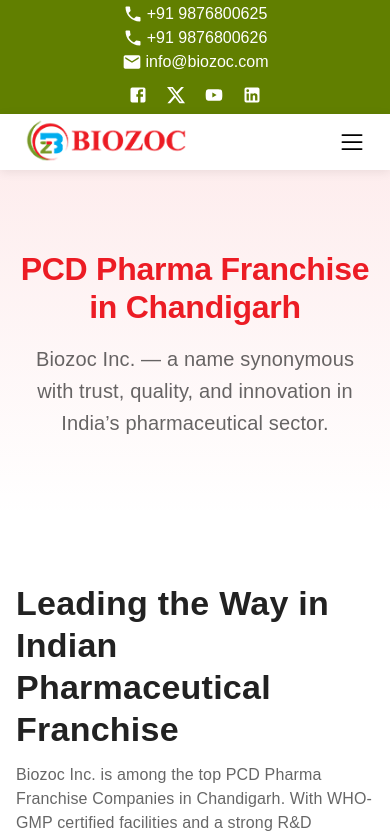
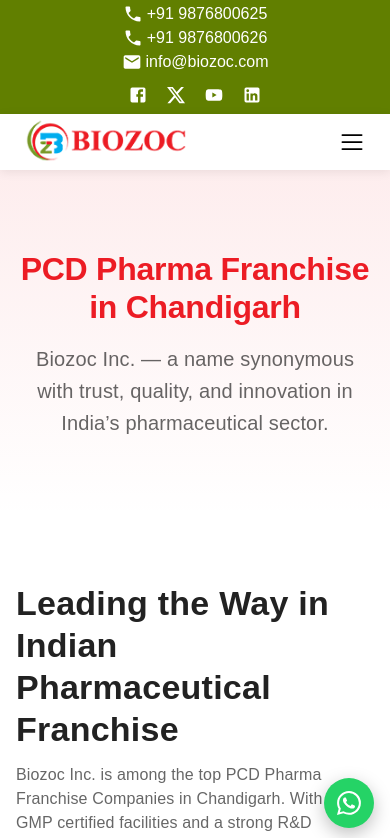
Before and after one commit to zoic-dev/biozoc, a Next.js app: page /pcd-franchise in a window 390 px wide. Shown: the top 838 px of the page. Built offline with nearby package versions, Linux system fonts and the light colour scheme; a web font is replaced by a local one.

Commit message:
updations

```diff
--- a/app/globals.css
+++ b/app/globals.css
@@ -104,3 +104,41 @@
     width: 100%;
   }
 }
+
+
+
+.whatsapp-float {
+  position: fixed;
+  bottom: 20px;
+  right: 20px;
+  z-index: 9999;
+  background-color: #25d366;
+  width: 56px;
+  height: 56px;
+  border-radius: 50%;
+  display: flex;
+  align-items: center;
+  justify-content: center;
+  box-shadow: 0 6px 18px rgba(0, 0, 0, 0.25);
+  transition: transform 0.2s ease, box-shadow 0.2s ease;
+}
+
+.whatsapp-float:hover {
+  transform: scale(1.08);
+  box-shadow: 0 8px 22px rgba(0, 0, 0, 0.3);
+}
+
+/* Mobile optimization */
+@media (max-width: 768px) {
+  .whatsapp-float {
+    width: 50px;
+    height: 50px;
+    bottom: 16px;
+    right: 16px;
+  }
+
+  .whatsapp-float svg {
+    width: 24px;
+    height: 24px;
+  }
+}
--- a/app/pcd-franchise/PageContent.js
+++ b/app/pcd-franchise/PageContent.js
@@ -253,7 +253,7 @@
                     </Typography>
                     <Button
                         variant="contained"
-                        href="mailto:info@biozoc.com"
+                        href="tel:9815620908"
                         sx={{
                             background: "#fff",
                             color: "#EC1C24",
@@ -263,7 +263,7 @@
                             "&:hover": { background: "#f9f9f9" },
                         }}
                     >
-                        info@biozoc.com
+                        +91 9815620908
                     </Button>
                 </Container>
             </Box>
--- a/components/Footer.js
+++ b/components/Footer.js
@@ -11,7 +11,7 @@
     IconButton,
 } from "@mui/material";
 import Link from "next/link";
-import { Email, Facebook, Instagram, LinkedIn, Phone, X, YouTube } from "@mui/icons-material";
+import { Email, Facebook, Instagram, LinkedIn, LocationPin, Phone, X, YouTube } from "@mui/icons-material";
 
 const productLinks1 = [
     {
@@ -77,6 +77,10 @@
         href: '/contact'
     },
     {
+        label: 'Blog',
+        href: '/blog'
+    },
+    {
         label: 'FAQs',
         href: '/frequently-asked-questions'
     },
@@ -121,7 +125,7 @@
                         </Typography>
                         <Stack spacing={2} mb={2}>
                             <Stack direction={"row"} spacing={1}>
-                                <Email fontSize="small" />
+                                <LocationPin fontSize="small" />
 
                                 <MUILink
                                     component={Link}
@@ -134,7 +138,7 @@
                                         "&:hover": { color: "#EC1B24" },
                                     }}
                                 >
-                                    info@biozoc.com
+                                    Plot No. 193, Sector 82, Industrial Area, Mohali
                                 </MUILink>
                             </Stack>
 
--- a/components/WhatsAppButton.js
+++ b/components/WhatsAppButton.js
@@ -5,7 +5,7 @@
 export default function WhatsAppButton() {
     return (
         <a
-            href="https://web.whatsapp.com/send?phone=918146636184&text=Hello%20Biozoc,%20I%20Need%20to%20ask%20a%20query"
+            href="https://web.whatsapp.com/send?phone=918146636184&text=Hello%20Biozoc,%20I%20have%20an%20enquiry."
             target="_blank"
             rel="noopener noreferrer"
             aria-label="Chat with Zocveda on WhatsApp"
```
Also changed, not shown: app/layout.js (line endings or trailing spaces).
